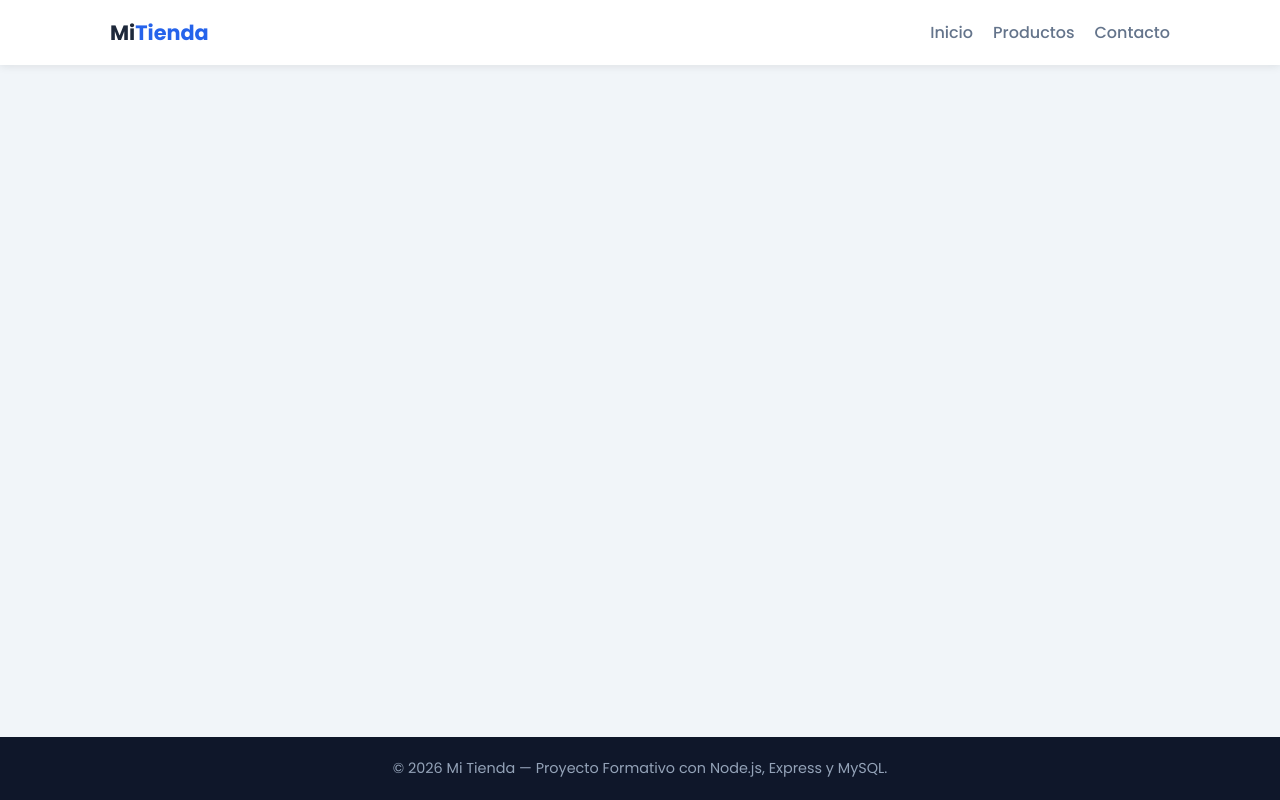
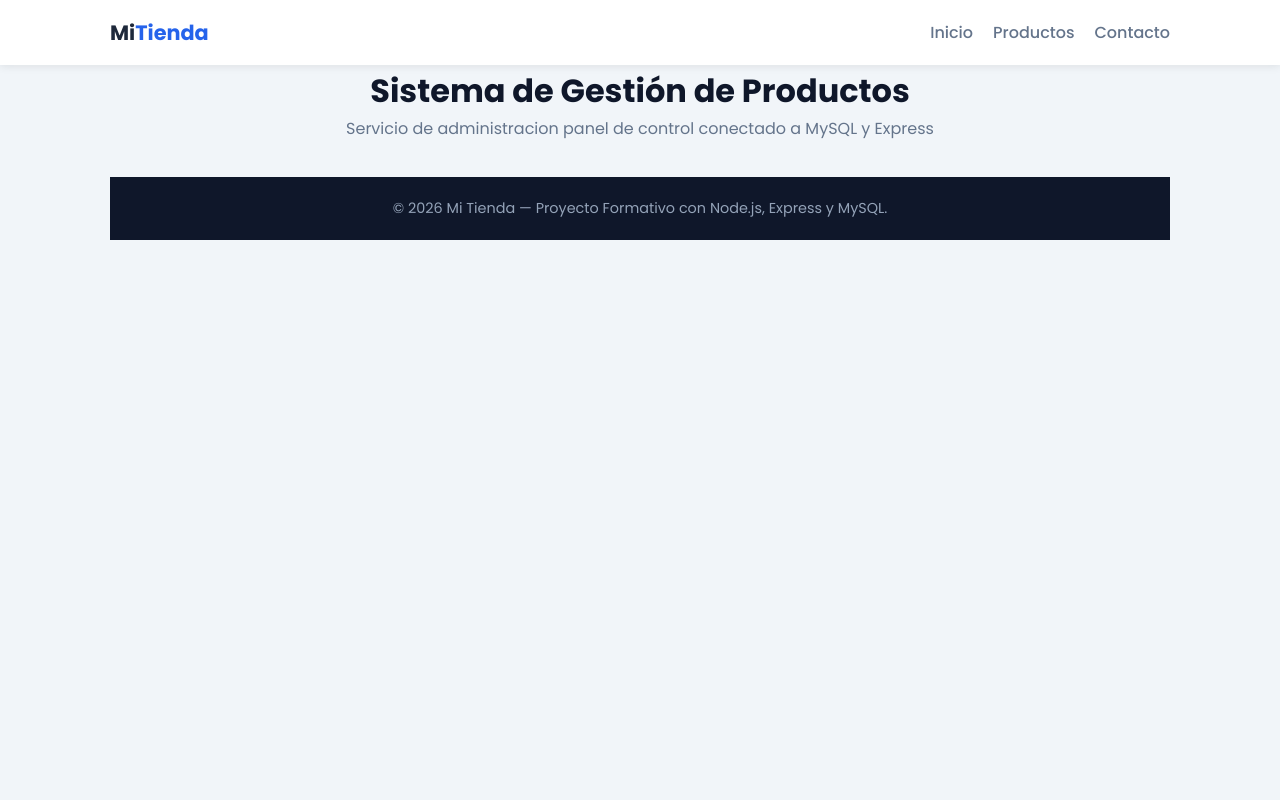
Before and after one commit to julianyesidep/proyecto_bd, a website: page FRONTEND/index.html in a window 1280 px wide. Drawn offline with Linux system fonts and the light colour scheme.

Commit message:
Añadir pagina de inicio

```diff
--- a/FRONTEND/index.html
+++ b/FRONTEND/index.html
@@ -30,6 +30,11 @@
         </header>
 
         <!-- ===== CONTENIDO PRINCIPAL ===== -->
+        <main class="contenedor" id="inicio">
+            <div class="encabezado-principal">
+                <h1>Sistema de Gestión de Productos</h1>
+                <p>Servicio de administracion panel de control conectado a MySQL y Express</p>
+            </div>
 
         <!-- ===== PIE DE PÁGINA (FOOTER) ===== -->
         <footer class="footer">
```
